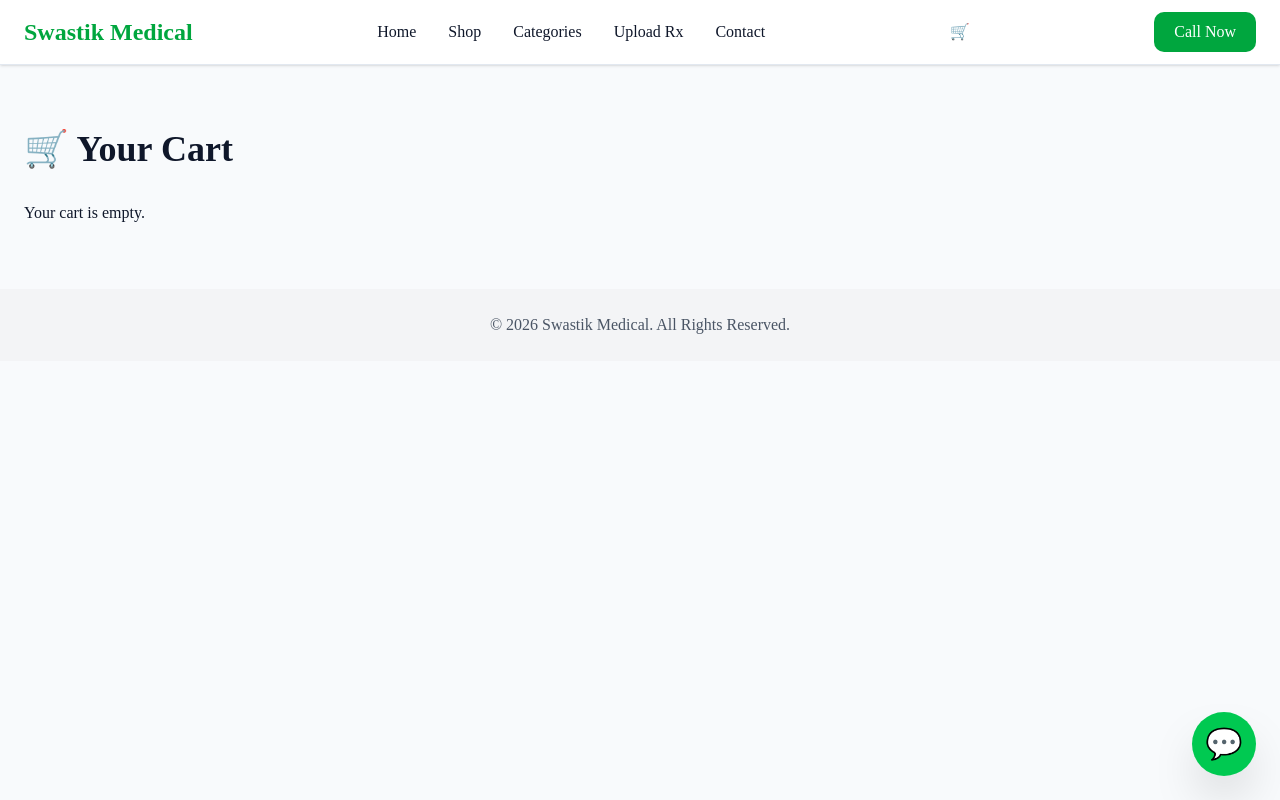
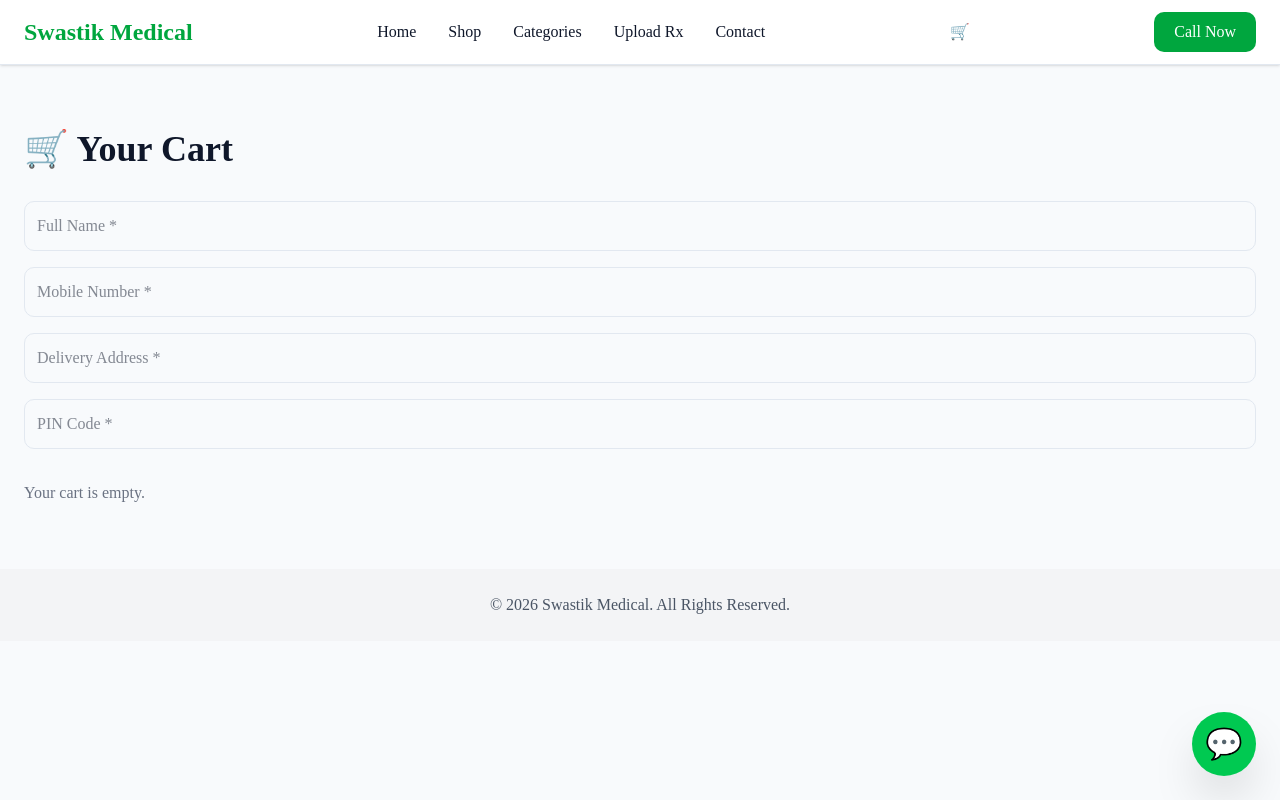
Before and after one commit to swastikmedicalbajajnagar-eng/swastik-medical, a Next.js app: page /cart in a window 1280 px wide. Built offline with nearby package versions, Linux system fonts and the light colour scheme.

Commit message:
Completed cart quantity and customer form

```diff
--- a/app/cart/page.tsx
+++ b/app/cart/page.tsx
@@ -1,10 +1,30 @@
 "use client";
-import WhatsAppOrderButton from "@/components/cart/WhatsAppOrderButton";
+
+import { useState } from "react";
 import Container from "@/components/ui/Container";
 import { useCart } from "@/context/CartContext";
+import CustomerForm, {
+  CustomerDetails,
+} from "@/components/cart/CustomerForm";
+import WhatsAppOrderButton from "@/components/cart/WhatsAppOrderButton";
+import Button from "@/components/ui/button";
 
 export default function CartPage() {
-  const { cart } = useCart();
+  const {
+    cart,
+    increaseQuantity,
+    decreaseQuantity,
+    removeFromCart,
+  } = useCart();
+
+  const [customer, setCustomer] = useState<CustomerDetails>({
+    name: "",
+    phone: "",
+    address: "",
+    pincode: "",
+  });
+
+  const [isValid, setIsValid] = useState(false);
 
   const total = cart.reduce(
     (sum, item) => sum + item.price * item.quantity,
@@ -18,41 +38,94 @@ export default function CartPage() {
           🛒 Your Cart
         </h1>
 
+        <CustomerForm
+          onChange={(data, valid) => {
+            setCustomer(data);
+            setIsValid(valid);
+          }}
+        />
+
         {cart.length === 0 ? (
-          <p>Your cart is empty.</p>
+          <p className="text-gray-500">
+            Your cart is empty.
+          </p>
         ) : (
           <>
             <div className="space-y-4">
               {cart.map((item) => (
                 <div
                   key={item.id}
-                  className="border rounded-xl p-4 flex justify-between items-center"
+                  className="border rounded-xl p-5"
                 >
+                  <div className="flex justify-between items-start">
+
                     <div>
-                    <h2 className="font-semibold">
+                      <h2 className="text-xl font-semibold">
                         {item.product_name}
                       </h2>
 
-                    <p>
-                      ₹{item.price} × {item.quantity}
+                      <p className="text-green-600 font-bold mt-2">
+                        ₹{item.price}
                       </p>
                     </div>
 
-                  <div className="font-bold">
-                    ₹{item.price * item.quantity}
+                    <div className="text-right">
+
+                      <div className="flex items-center gap-2">
+
+                        <Button
+                          onClick={() =>
+                            decreaseQuantity(item.id)
+                          }
+                        >
+                          -
+                        </Button>
+
+                        <span className="font-bold text-lg w-8 text-center">
+                          {item.quantity}
+                        </span>
+
+                        <Button
+                          onClick={() =>
+                            increaseQuantity(item.id)
+                          }
+                        >
+                          +
+                        </Button>
+
+                      </div>
+
+                      <p className="mt-3 font-bold">
+                        ₹
+                        {item.price * item.quantity}
+                      </p>
+
+                      <button
+                        className="text-red-600 mt-3 hover:underline"
+                        onClick={() =>
+                          removeFromCart(item.id)
+                        }
+                      >
+                        Remove
+                      </button>
+
+                    </div>
+
                   </div>
                 </div>
               ))}
             </div>
 
-            <div className="mt-8">
-  <div className="flex justify-end">
-    <h2 className="text-2xl font-bold">
-      Total: ₹{total}
-    </h2>
+            <div className="mt-10 border-t pt-6">
+
+              <div className="flex justify-between text-2xl font-bold mb-6">
+                <span>Total</span>
+
+                <span>₹{total}</span>
               </div>
 
               <WhatsAppOrderButton />
+
             </div>
           </>
         )}
--- /dev/null
+++ b/components/cart/CustomerForm.tsx
@@ -0,0 +1,99 @@
+"use client";
+
+import { useEffect, useState } from "react";
+
+export type CustomerDetails = {
+  name: string;
+  phone: string;
+  address: string;
+  pincode: string;
+};
+
+type Props = {
+  onChange: (data: CustomerDetails, valid: boolean) => void;
+};
+
+export default function CustomerForm({ onChange }: Props) {
+  const [form, setForm] = useState<CustomerDetails>({
+    name: "",
+    phone: "",
+    address: "",
+    pincode: "",
+  });
+
+  useEffect(() => {
+    const saved = localStorage.getItem("customer-details");
+
+    if (saved) {
+      setForm(JSON.parse(saved));
+    }
+  }, []);
+
+  useEffect(() => {
+    localStorage.setItem("customer-details", JSON.stringify(form));
+
+    const phoneValid = /^[6-9]\d{9}$/.test(form.phone);
+    const pinValid = /^\d{6}$/.test(form.pincode);
+
+    const valid =
+      form.name.trim() !== "" &&
+      phoneValid &&
+      form.address.trim() !== "" &&
+      pinValid;
+
+    onChange(form, valid);
+  }, [form, onChange]);
+
+  return (
+    <div className="space-y-4 mb-8">
+
+      <input
+        className="w-full border rounded-lg p-3"
+        placeholder="Full Name *"
+        value={form.name}
+        onChange={(e) =>
+          setForm({ ...form, name: e.target.value })
+        }
+      />
+
+      <input
+        className="w-full border rounded-lg p-3"
+        placeholder="Mobile Number *"
+        maxLength={10}
+        value={form.phone}
+        onChange={(e) =>
+          setForm({
+            ...form,
+            phone: e.target.value.replace(/\D/g, ""),
+          })
+        }
+      />
+
+      <input
+        className="w-full border rounded-lg p-3"
+        placeholder="Delivery Address *"
+        value={form.address}
+        onChange={(e) =>
+          setForm({
+            ...form,
+            address: e.target.value,
+          })
+        }
+      />
+
+      <input
+        className="w-full border rounded-lg p-3"
+        placeholder="PIN Code *"
+        maxLength={6}
+        value={form.pincode}
+        onChange={(e) =>
+          setForm({
+            ...form,
+            pincode: e.target.value.replace(/\D/g, ""),
+          })
+        }
+      />
+
+    </div>
+  );
+}
--- a/context/CartContext.tsx
+++ b/context/CartContext.tsx
@@ -4,6 +4,7 @@ import {
   createContext,
   useContext,
   useState,
+  useEffect,
   ReactNode,
 } from "react";
 
@@ -18,6 +19,10 @@ export type CartItem = {
 type CartContextType = {
   cart: CartItem[];
   addToCart: (item: CartItem) => void;
+  increaseQuantity: (id: number) => void;
+  decreaseQuantity: (id: number) => void;
+  removeFromCart: (id: number) => void;
+  clearCart: () => void;
 };
 
 const CartContext = createContext<CartContextType | undefined>(
@@ -30,6 +35,14 @@ export function CartProvider({
   children: ReactNode;
 }) {
   const [cart, setCart] = useState<CartItem[]>([]);
+
+  useEffect(() => {
+    const savedCart = localStorage.getItem("cart");
+
+    if (savedCart) {
+      setCart(JSON.parse(savedCart));
+    }
+  }, []);
 
   const addToCart = (item: CartItem) => {
     setCart((prev) => {
@@ -47,8 +60,51 @@ export function CartProvider({
     });
   };
 
+  const increaseQuantity = (id: number) => {
+    setCart((prev) =>
+      prev.map((item) =>
+        item.id === id
+          ? { ...item, quantity: item.quantity + 1 }
+          : item
+      )
+    );
+  };
+
+  const decreaseQuantity = (id: number) => {
+    setCart((prev) =>
+      prev
+        .map((item) =>
+          item.id === id
+            ? { ...item, quantity: item.quantity - 1 }
+            : item
+        )
+        .filter((item) => item.quantity > 0)
+    );
+  };
+
+  const removeFromCart = (id: number) => {
+    setCart((prev) => prev.filter((item) => item.id !== id));
+  };
+
+  const clearCart = () => {
+    setCart([]);
+  };
+
+  useEffect(() => {
+    localStorage.setItem("cart", JSON.stringify(cart));
+  }, [cart]);
+
   return (
-    <CartContext.Provider value={{ cart, addToCart }}>
+    <CartContext.Provider
+      value={{
+        cart,
+        addToCart,
+        increaseQuantity,
+        decreaseQuantity,
+        removeFromCart,
+        clearCart,
+      }}
+    >
       {children}
     </CartContext.Provider>
   );
```
Lines whose indentation alone changed are shown as unchanged.
